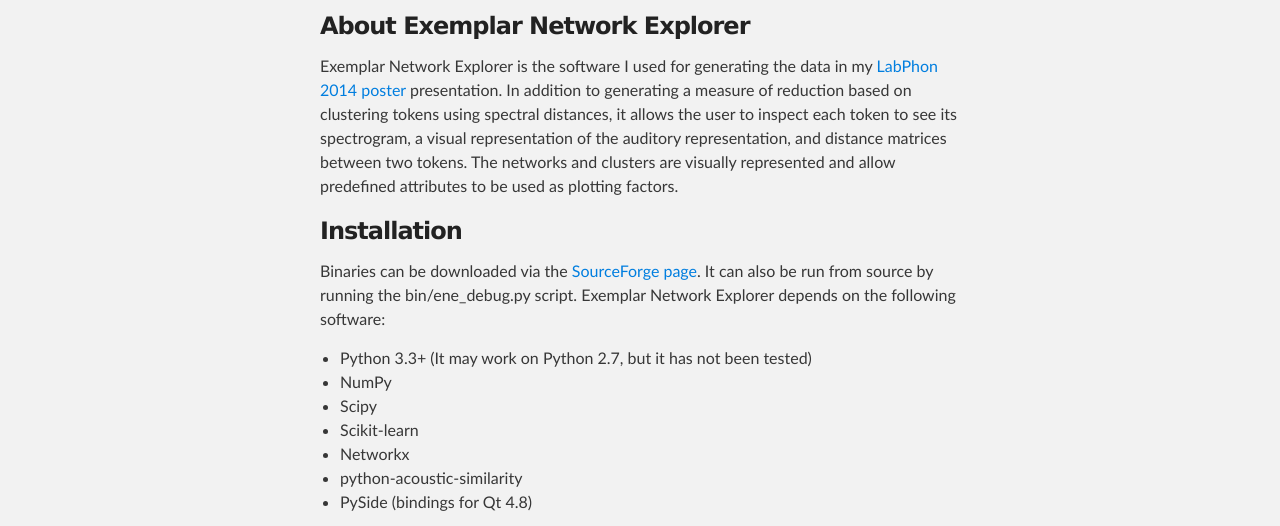
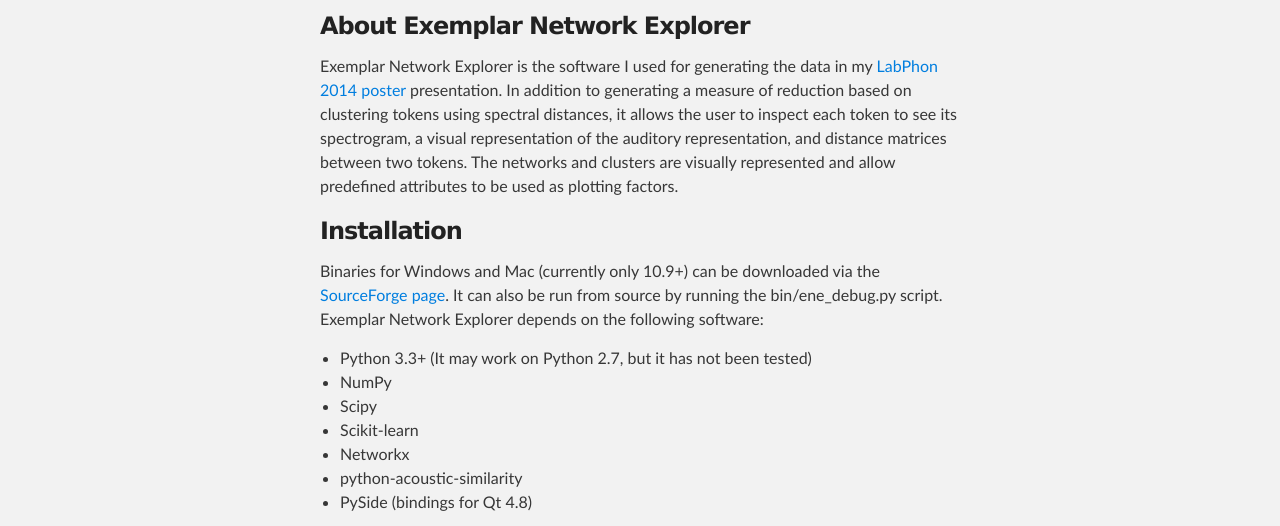
Before and after one commit to mmcauliffe/exemplar-network-explorer, a plain HTML site: page index.html in a window 1280 px wide. Shown: the part 252-778 px from the top of the page. Drawn offline with Linux system fonts and the light colour scheme.

Commit message:
Small update

```diff
--- a/index.html
+++ b/index.html
@@ -39,7 +39,7 @@
 <h3>
 <a id="installation" class="anchor" href="#installation" aria-hidden="true"><span class="octicon octicon-link"></span></a>Installation</h3>
 
-<p>Binaries can be downloaded via the <a href="http://sourceforge.net/projects/exemplarnetworkexplorer/">SourceForge page</a>.  It can also be run from source by running the bin/ene_debug.py script.  Exemplar Network Explorer depends on the following software:</p>
+<p>Binaries for Windows and Mac (currently only 10.9+) can be downloaded via the <a href="http://sourceforge.net/projects/exemplarnetworkexplorer/">SourceForge page</a>.  It can also be run from source by running the bin/ene_debug.py script.  Exemplar Network Explorer depends on the following software:</p>
 
 <ul>
 <li>Python 3.3+ (It may work on Python 2.7, but it has not been tested)</li>
```
